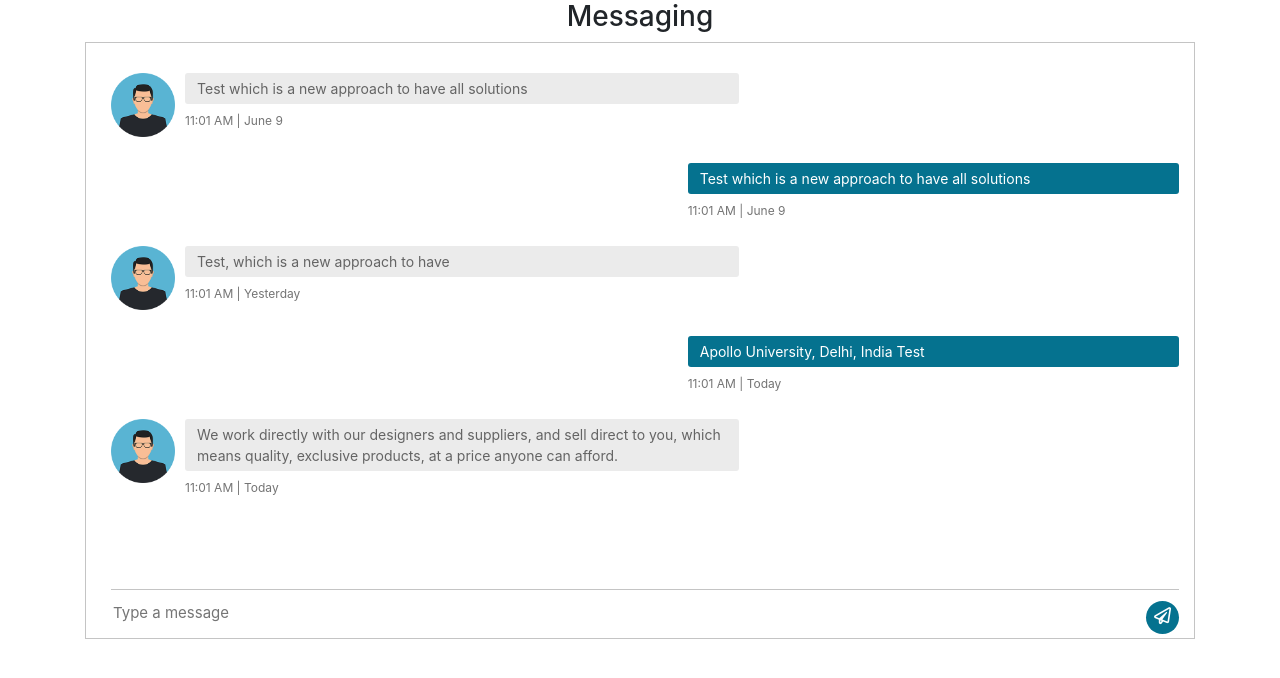
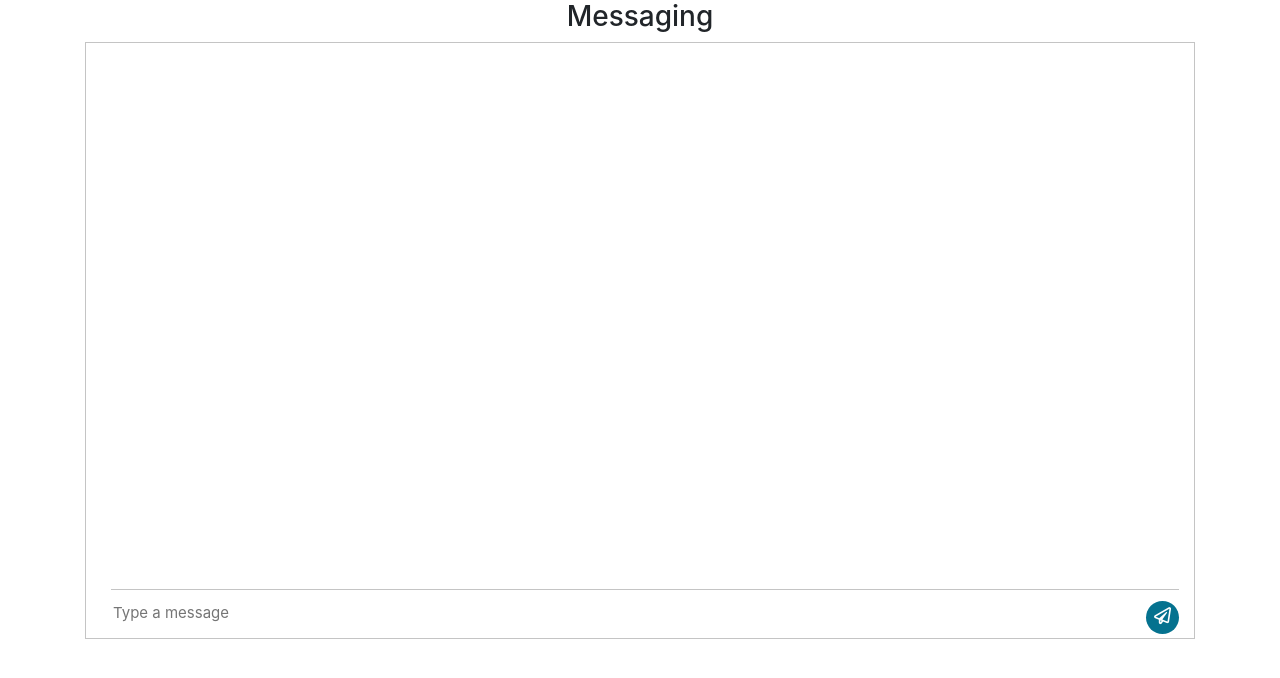
Before and after one commit to leanh28693/messeger-app, a React (Create React App) app in the folder messages-app/: page / in a window 1280 px wide. Shown: the top 678 px of the page. Built offline with nearby package versions, Linux system fonts and the light colour scheme.

Commit message:
create function for send message.

```diff
--- a/messages-app/src/App.js
+++ b/messages-app/src/App.js
@@ -1,58 +1,66 @@
+/* main component for messager app */
 import React, { Component } from 'react';
 import './App.css';
 
 class App extends Component {
+  constructor(props) {
+    super(props)
+    this.state = {
+       message : '',
+       messageList : []
+    }
+    this.handlechange = this.handlechange.bind(this)
+    this.handleSubmit = this.handleSubmit.bind(this)
+  }
+  // change value input
+  handlechange(event){
+    this.setState({message : event.target.value})
+  }
+  // submit value form to add message list
+  handleSubmit(event){
+    //message will be send
+    let value = {id:'me',message:this.state.message,time: new Date().toString()}
+    //message will be auto reply
+    let reply = {id:'someone',message:'reply',time: new Date().toString()}
+
+    this.setState({messageList:[...this.state.messageList,value,reply]})
+    event.preventDefault();
+  }
   render() {
+    console.log(this.state.messageList)
+    //show message list
+    let message_layout = this.state.messageList.map((item,index) =>{
+      if(item.id === 'someone')
+        return <div key = {index} className="incoming_msg">
+                <div className="incoming_msg_img"> <img src="/images/user-profile.png" alt="sunil" /> </div>
+                <div className="received_msg">
+                  <div className="received_withd_msg">
+                    <p>{item.message}</p>
+                    <span className="time_date">{item.time}</span></div>
+                </div>
+              </div>
+      else
+        return <div key = {index} className="outgoing_msg">
+                <div className="sent_msg">
+                  <p>{item.message}</p>
+                  <span className="time_date">{item.time}</span> </div>
+              </div>
+    })
     return (
       <div className="container">
         <h3 className=" text-center">Messaging</h3>
         <div className="messaging">
               <div className="inbox_msg">
-                <div className="mesgs">
+                <div className="mesgs layout">
                   <div className="msg_history">
-                    <div className="incoming_msg">
-                      <div className="incoming_msg_img"> <img src="/images/user-profile.png" alt="sunil" /> </div>
-                      <div className="received_msg">
-                        <div className="received_withd_msg">
-                          <p>Test which is a new approach to have all
-                            solutions</p>
-                          <span className="time_date"> 11:01 AM    |    June 9</span></div>
-                      </div>
-                    </div>
-                    <div className="outgoing_msg">
-                      <div className="sent_msg">
-                        <p>Test which is a new approach to have all
-                          solutions</p>
-                        <span className="time_date"> 11:01 AM    |    June 9</span> </div>
-                    </div>
-                    <div className="incoming_msg">
-                      <div className="incoming_msg_img"> <img src="/images/user-profile.png" alt="sunil" /> </div>
-                      <div className="received_msg">
-                        <div className="received_withd_msg">
-                          <p>Test, which is a new approach to have</p>
-                          <span className="time_date"> 11:01 AM    |    Yesterday</span></div>
-                      </div>
-                    </div>
-                    <div className="outgoing_msg">
-                      <div className="sent_msg">
-                        <p>Apollo University, Delhi, India Test</p>
-                        <span className="time_date"> 11:01 AM    |    Today</span> </div>
-                    </div>
-                    <div className="incoming_msg">
-                      <div className="incoming_msg_img"> <img src="/images/user-profile.png" alt="sunil" /> </div>
-                      <div className="received_msg">
-                        <div className="received_withd_msg">
-                          <p>We work directly with our designers and suppliers,
-                            and sell direct to you, which means quality, exclusive
-                            products, at a price anyone can afford.</p>
-                          <span className="time_date"> 11:01 AM    |    Today</span></div>
-                      </div>
-                    </div>
+                    {message_layout}
                   </div>
                   <div className="type_msg">
                     <div className="input_msg_write">
-                      <input type="text" className="write_msg" placeholder="Type a message" />
-                      <button className="msg_send_btn" type="button"><i class="far fa-paper-plane"></i></button>
+                      <form onSubmit ={this.handleSubmit}>
+                        <input type="text" className="write_msg" placeholder="Type a message" value={this.state.message} onChange={this.handlechange} />
+                        <button className="msg_send_btn" type="submit"><i className="far fa-paper-plane"></i></button>
+                      </form>
                     </div>
                   </div>
                 </div>
```
